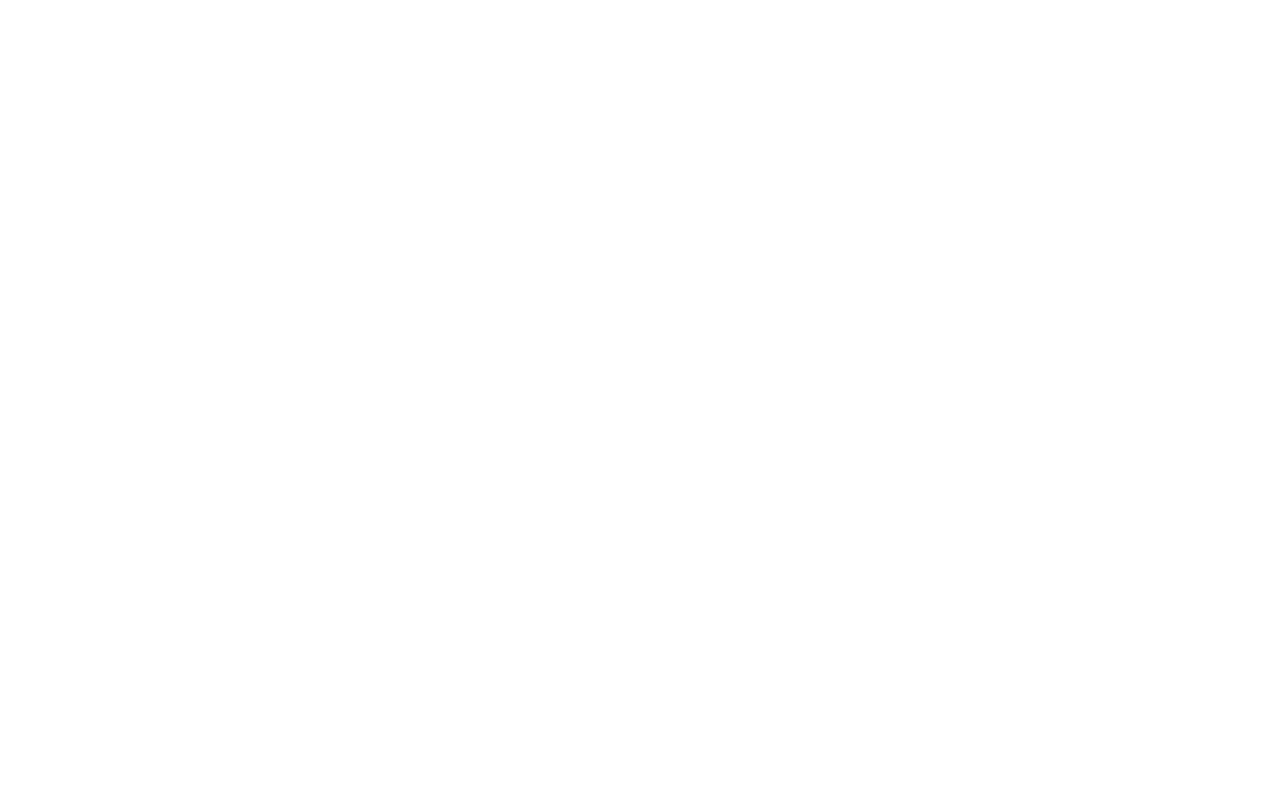
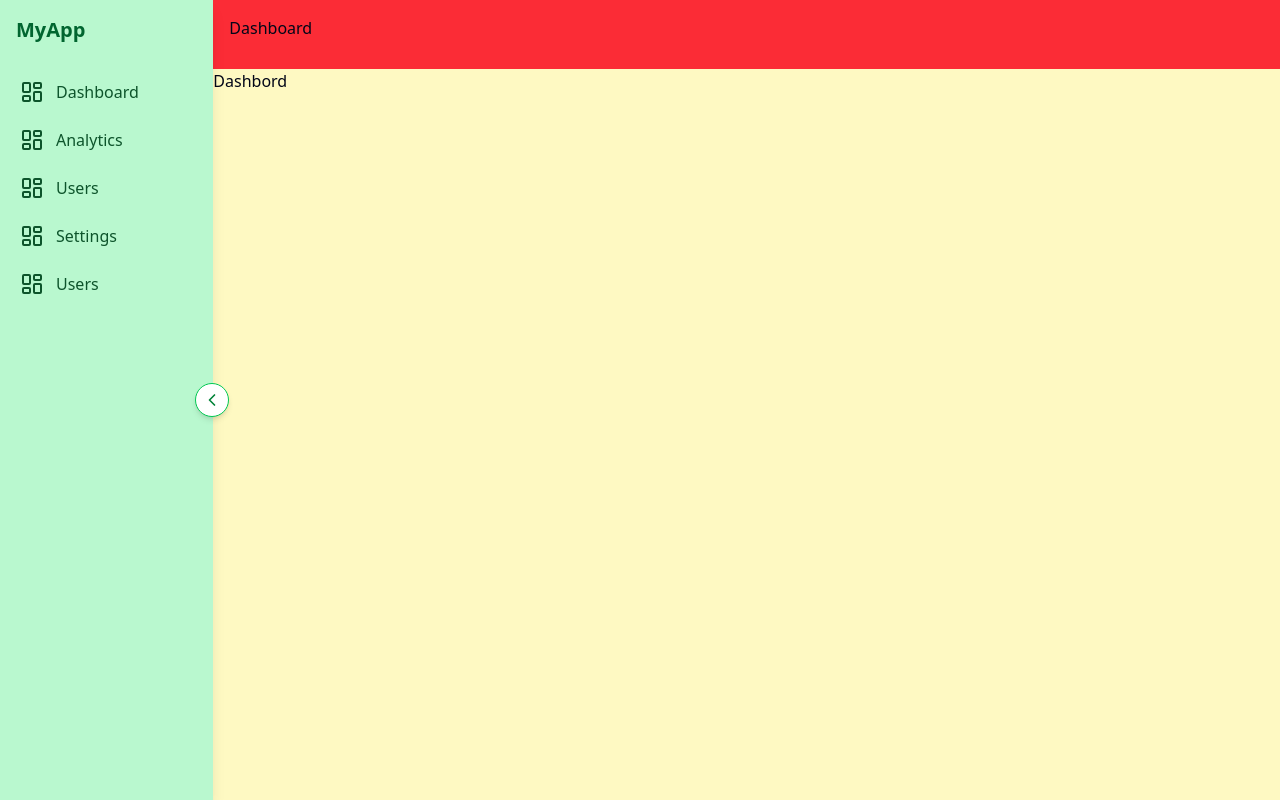
Before and after one commit to Jaylu4324/grass-fn, a React (Vite) app: page /Dashboard in a window 1280 px wide. Before the commit this address had no page. Built offline with nearby package versions, Linux system fonts and the light colour scheme.

Commit message:
siddebar created

```diff
--- a/src/App.tsx
+++ b/src/App.tsx
@@ -2,6 +2,9 @@
 import Login from "./Pages/Login"
 import ForgotPassword from "./Pages/ForgetPassword"
 import ResetPassword from "./Pages/ResetPassword"
+import Sidebar  from "./section/Sidebar"
+import MainLayout from "./section/MainLayout"
+import Dashboard from "./Pages/Dashboard"
 
 function App() {
 
@@ -12,6 +15,8 @@
         <Route path="/" element={<Login/>} />
         <Route path="/forgetpassword" element={<ForgotPassword/>} />
         <Route path="/resetpassword" element={<ResetPassword/>} />
+        <Route path="/Dashboard" element={<Dashboard/>} />
+
 
 
       </Routes>
--- /dev/null
+++ b/src/Pages/Dashboard.tsx
@@ -0,0 +1,8 @@
+import MainLayout from "@/section/MainLayout"
+
+const Dashboard = () => {
+    return (<MainLayout title="Dashboard">
+        Dashbord
+    </MainLayout>)
+}
+export default Dashboard
--- a/src/Pages/ForgetPassword.tsx
+++ b/src/Pages/ForgetPassword.tsx
@@ -125,7 +125,7 @@
                 <p className="text-green-700">
                   Remember your password?{" "}
                   <Link
-                    to="/login"
+                    to="/"
                     className="font-semibold text-green-600 hover:text-green-800 transition-colors hover:underline"
                   >
                     Sign in
--- a/src/Pages/Login.tsx
+++ b/src/Pages/Login.tsx
@@ -17,6 +17,7 @@
       let res = await login(formData)
       if (res.status == 200) {
         Swal.fire({
+          icon:"success",
           text: res?.data?.message,
           draggable: true,
 
--- a/src/Pages/ResetPassword.tsx
+++ b/src/Pages/ResetPassword.tsx
@@ -4,7 +4,7 @@
 import { Lock, Leaf, Sparkles, Eye, EyeOff } from "lucide-react";
 import { useEffect, useState } from "react";
 import { useForm } from "react-hook-form";
-import { Link, useSearchParams } from "react-router-dom";
+import { Link, useNavigate, useSearchParams } from "react-router-dom";
 import Swal from "sweetalert2";
 
 type FormData = {
@@ -19,6 +19,7 @@
     watch,
     formState: { errors },
   } = useForm<FormData>();
+  const nav=useNavigate()
 
   const [showPassword, setShowPassword] = useState<boolean>(false);
   const [showConfirmPassword, setShowConfirmPassword] = useState<boolean>(false);
@@ -28,11 +29,12 @@
   const onSubmit = async (formData: FormData) => {
     try {
       let res = await resetPassword(formData, token);
-      if (res?.data == 200) {
+      if (res?.status == 200) {
         Swal.fire({
           icon: "success",
           text: "Password Reset Successfully",
         });
+        nav("/")
       }
     } catch (error) {
       console.error(error);
@@ -158,7 +160,7 @@
 
                 <div className="text-right">
                   <Link
-                    to="/login"
+                    to="/"
                     className="text-sm text-green-600 hover:text-green-800 font-medium hover:underline"
                   >
                     Sign in
--- /dev/null
+++ b/src/section/MainLayout.tsx
@@ -0,0 +1,20 @@
+import Sidebar from "./Sidebar";
+
+
+const MainLayout = (props) => {
+    return (<div className="flex h-screen" >
+        <Sidebar />
+        <div className="w-full flex flex-col">
+            <div className="h-18 p-4  bg-red-500 w-full">
+                {props.title}
+            </div>
+            <div className="max-h-full h-full bg-yellow-100 overflow-y-auto">
+                {props.children}
+
+            </div>
+
+        </div>
+
+    </div>)
+}
+export default MainLayout
--- /dev/null
+++ b/src/section/Sidebar.tsx
@@ -0,0 +1,69 @@
+import { LayoutDashboard, ChevronLeft, ChevronRight } from "lucide-react";
+import { useState } from "react";
+import { NavLink, useLocation } from "react-router-dom";
+
+const menuItems = [
+  { name: "Dashboard", path: "/dashboard", icon: <LayoutDashboard /> },
+  { name: "Analytics", path: "/analytics", icon: <LayoutDashboard /> },
+  { name: "Users", path: "/users", icon: <LayoutDashboard /> },
+  { name: "Settings", path: "/settings", icon: <LayoutDashboard /> },
+    { name: "Users", path: "/users", icon: <LayoutDashboard /> },
+
+
+];
+
+const Sidebar = () => {
+  const [isOpen, setIsOpen] = useState(true);
+  const location = useLocation();
+
+  const toggleSidebar = () => {
+    setIsOpen(!isOpen);
+  };
+
+  return (
+    <div className={`relative hidden h-screen md:block transition-all duration-300 ${isOpen ? "w-64" : "w-16"} bg-green-200 h-screen shadow-lg`}>
+      {/* Logo or Title */}
+      <div className=" font-bold text-xl  text-green-800 h-18 p-4">
+        {isOpen ? "MyApp" : "MA"}
+      </div>
+
+      {/* Sidebar Menu */}
+      <div className="flex flex-col gap-2 px-2 overflow-y-auto overflow-x-hidden">
+        {menuItems.map((item, index) => {
+          const isActive = location.pathname === item.path;
+          return (
+            <NavLink
+              key={index}
+              to={item.path}
+              className={`flex items-center gap-3 rounded-md px-3 py-2 text-green-900 hover:bg-green-300 transition-all duration-200 ${
+                isActive ? "bg-green-400 font-semibold" : ""
+              }`}
+            >
+              {item.icon}
+              <span className={`${isOpen ? "block" : "hidden"} transition-all duration-300`}>
+                {item.name}
+              </span>
+            </NavLink>
+          );
+        })}
+      </div>
+
+      {/* Toggle Button - Chevron */}
+      <button
+        onClick={toggleSidebar}
+        className={`
+          absolute top-1/2 transform -translate-y-1/2 transition-all duration-300 bg-white border border-green-500 rounded-full p-1.5 shadow-md
+          ${isOpen ? "-right-4" : "-right-3"}
+        `}
+      >
+        {isOpen ? (
+          <ChevronLeft className="text-green-700" size={20} />
+        ) : (
+          <ChevronRight className="text-green-700" size={20} />
+        )}
+      </button>
+    </div>
+  );
+};
+
+export default Sidebar;
```
